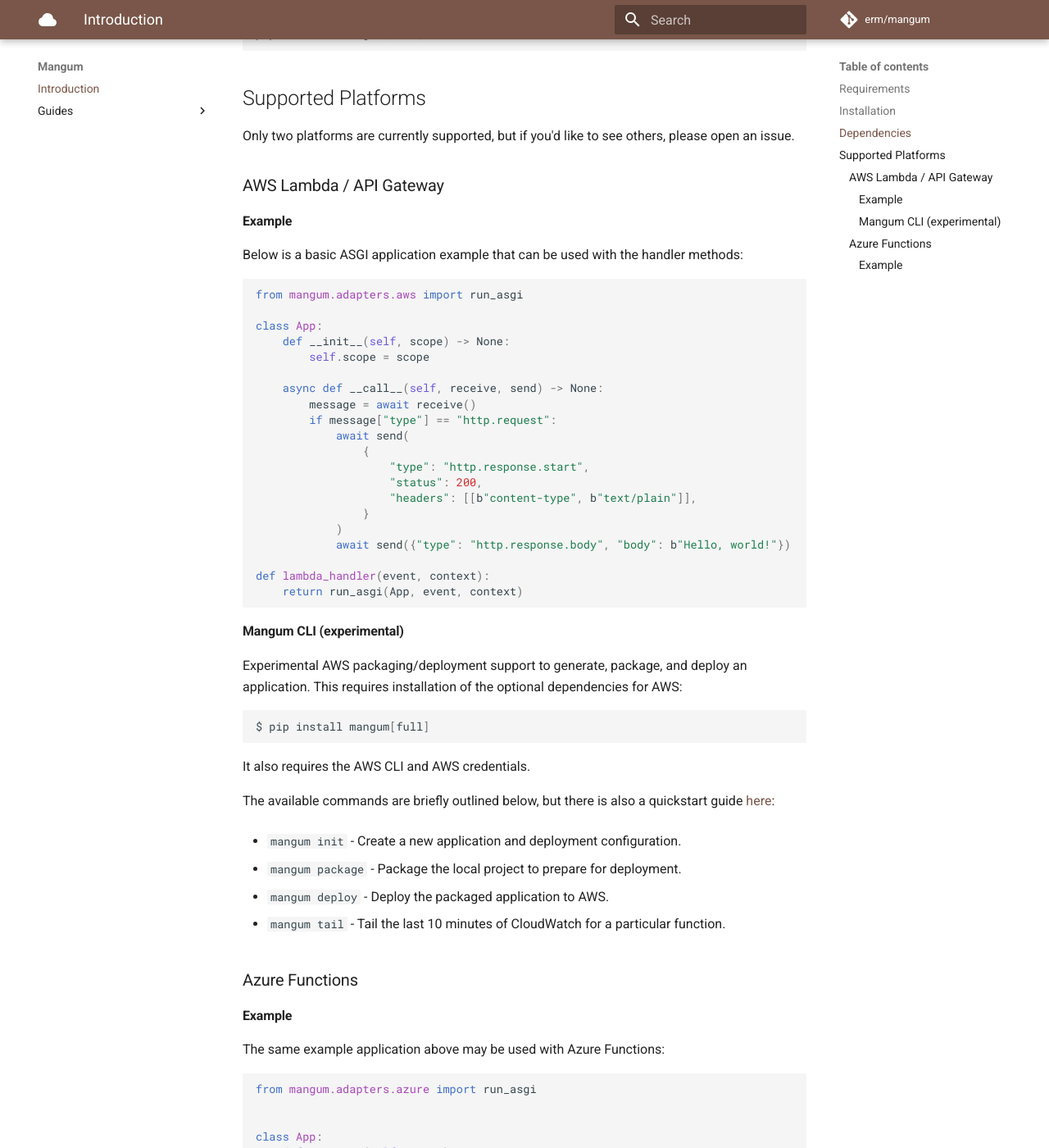
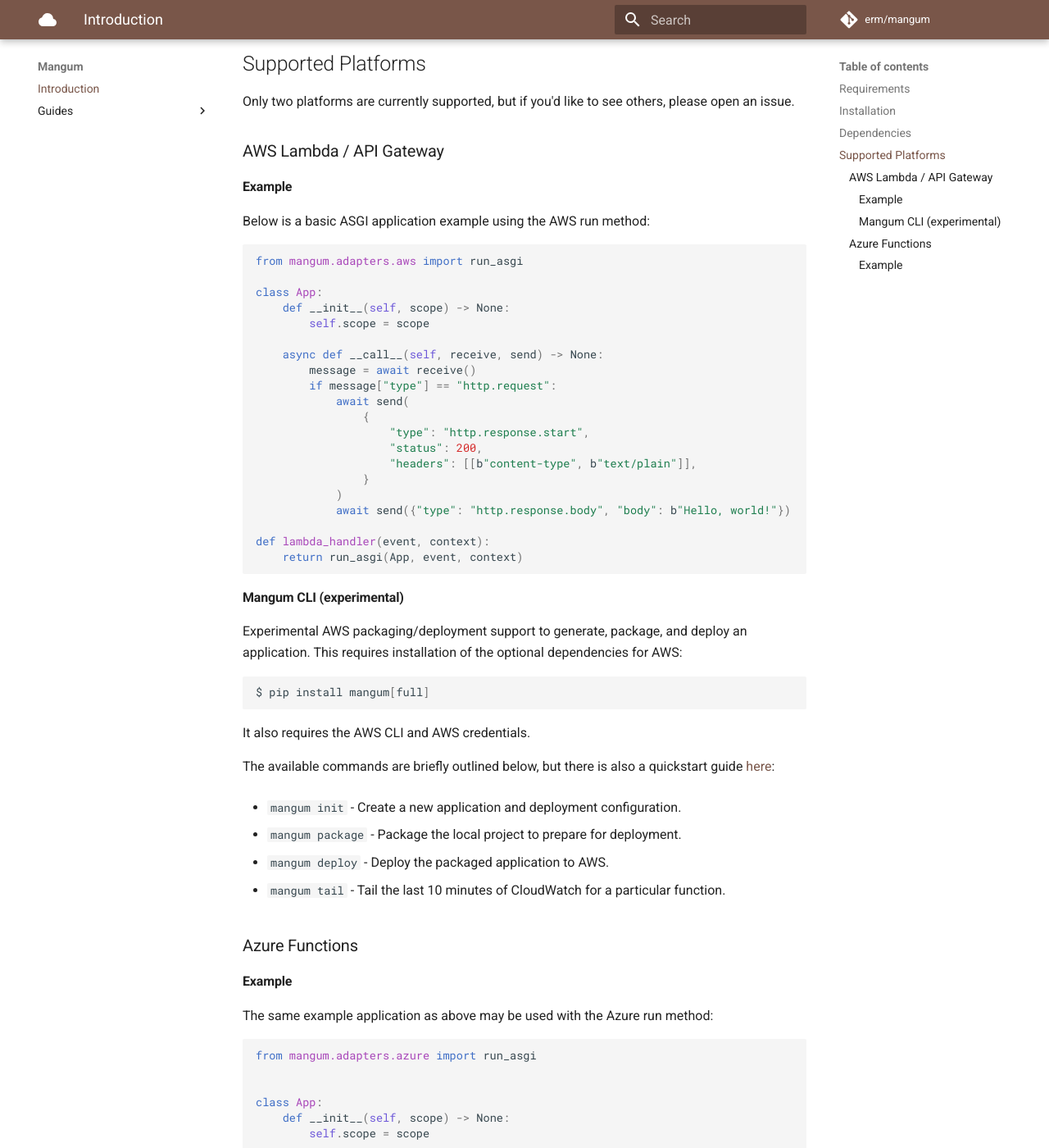
Before and after one commit to Kludex/mangum, an MkDocs documentation site: the page built from docs/index.md, in a window 1280 px wide and 1400 px high, scrolled down 807 px. Shown: the whole window at 82% size. Built offline with MkDocs 1.6.1 and Material for MkDocs 9.7.7, drawn with Linux system fonts in a browser that asks for light colours; comment, search, counter and statistics services are not loaded; some of the changed text lies outside the part shown.

````diff
--- a/docs/index.md
+++ b/docs/index.md
@@ -33,7 +31,7 @@ Currently there are two optional dependencies.
 This can be installed with:
 
 ```shell
-pip3 install mangum[full]
+$ pip3 install mangum[full]
 ```
 
 ## Supported Platforms
@@ -44,7 +42,7 @@ Only two platforms are currently supported, but if you'd like to see others, ple
 
 #### Example
 
-Below is a basic ASGI application example that can be used with the handler methods:
+Below is a basic ASGI application example using the AWS run method:
 
 ```python
 from mangum.adapters.aws import run_asgi
@@ -92,7 +90,8 @@ The available commands are briefly outlined below, but there is also a quickstar
 ### Azure Functions
 
 #### Example
-The same example application above may be used with Azure Functions:
+
+The same example application as above may be used with the Azure run method:
 
 ```python
 from mangum.adapters.azure import run_asgi
````
Also changed, not shown: other parts of docs/index.md (+0 -2 lines), README.md (+3 -2 lines).
